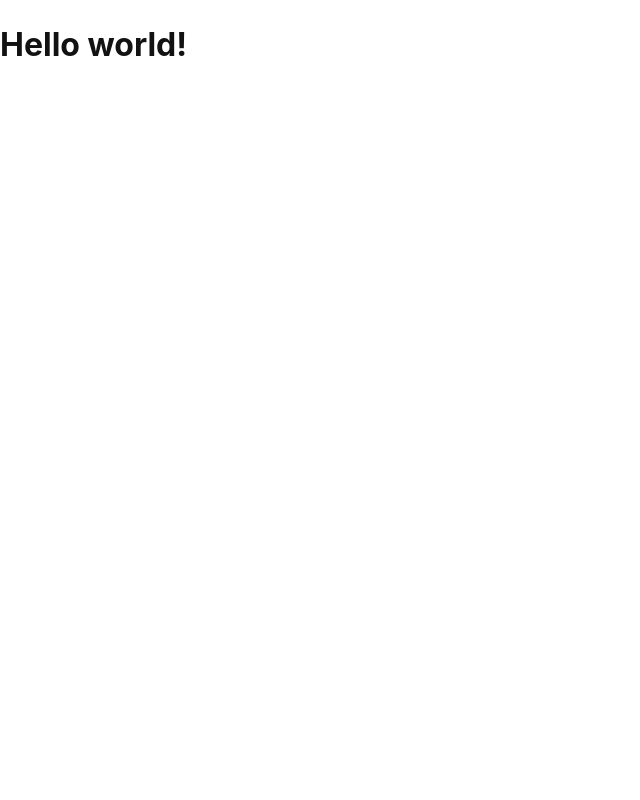
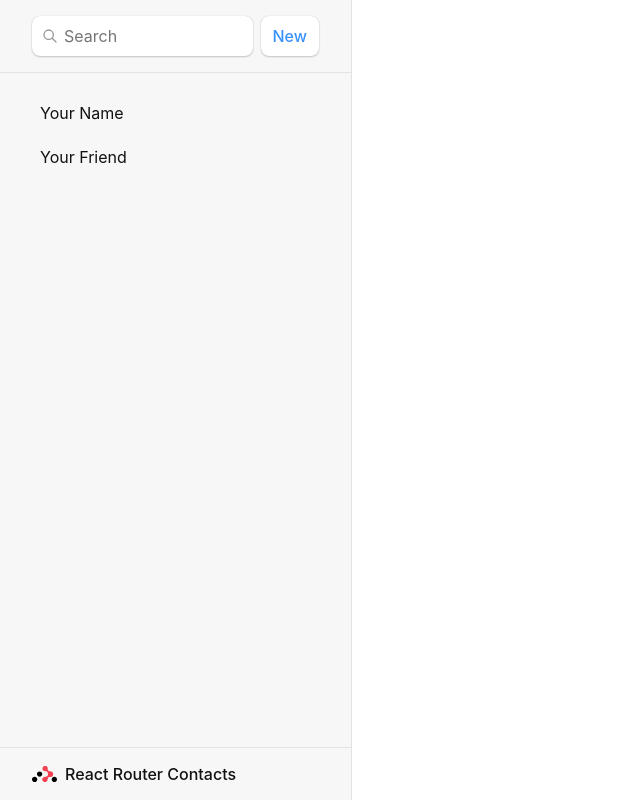
Before and after one commit to robermx/react-router-dom-tutorial-v6, a React (Vite) app: page / in a window 1280 px wide. Shown: the whole page, without its empty margins (0-640 px from the left). Built offline with nearby package versions, Linux system fonts and the light colour scheme.

Commit message:
principal router app provider added

```diff
--- a/src/RouterApp.jsx
+++ b/src/RouterApp.jsx
@@ -1,9 +1,10 @@
 import { createBrowserRouter, RouterProvider } from 'react-router-dom';
+import { Root } from './routes/root';
 
 const router = createBrowserRouter([
   {
     path: '/',
-    element: <h1>Hello world!</h1>,
+    element: <Root />,
   },
 ]);
 
--- /dev/null
+++ b/src/routes/root.jsx
@@ -0,0 +1,36 @@
+export const Root = () => {
+  return (
+    <>
+      <div id="sidebar">
+        <h1>React Router Contacts</h1>
+        <div>
+          <form id="search-form" role="search">
+            <input
+              id="q"
+              aria-label="Search contacts"
+              placeholder="Search"
+              type="search"
+              name="q"
+            />
+            <div id="search-spinner" aria-hidden hidden={true} />
+            <div className="sr-only" aria-live="polite"></div>
+          </form>
+          <form method="post">
+            <button type="submit">New</button>
+          </form>
+        </div>
+        <nav>
+          <ul>
+            <li>
+              <a href={`/contacts/1`}>Your Name</a>
+            </li>
+            <li>
+              <a href={`/contacts/2`}>Your Friend</a>
+            </li>
+          </ul>
+        </nav>
+      </div>
+      <div id="detail"></div>
+    </>
+  );
+};
```
Also changed, not shown: 1 other file (tests, documents, lock files or other folders).
